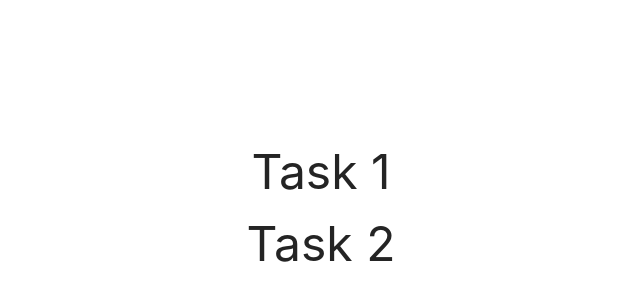
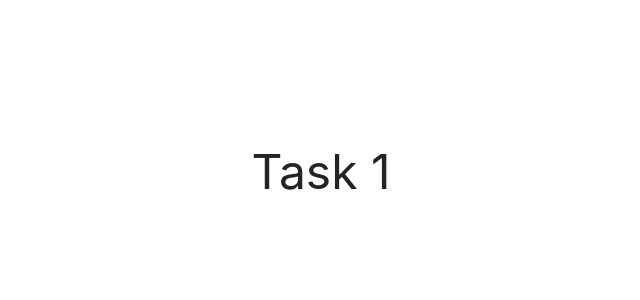
Before and after one commit to IgBovt/goit-js-hw-09, a website built with Vite: page src/index.html in a window 1280 px wide. Shown: the part 40-340 px from the top of the page, without its empty margins (319-959 px from the left). Built offline with nearby package versions, Linux system fonts and the light colour scheme.

Commit message:
Update index.html

```diff
--- a/src/index.html
+++ b/src/index.html
@@ -13,7 +13,7 @@
         <a class="menu-link" href="01-gallery.html">Task 1</a>
       </li>
       <li>
-        <a class="menu-link" href="02-form.html">Task 2</a>
+        <!-- <a class="menu-link" href="02-form.html">Task 2</a> -->
       </li>
     </ul>
   </body>
```
